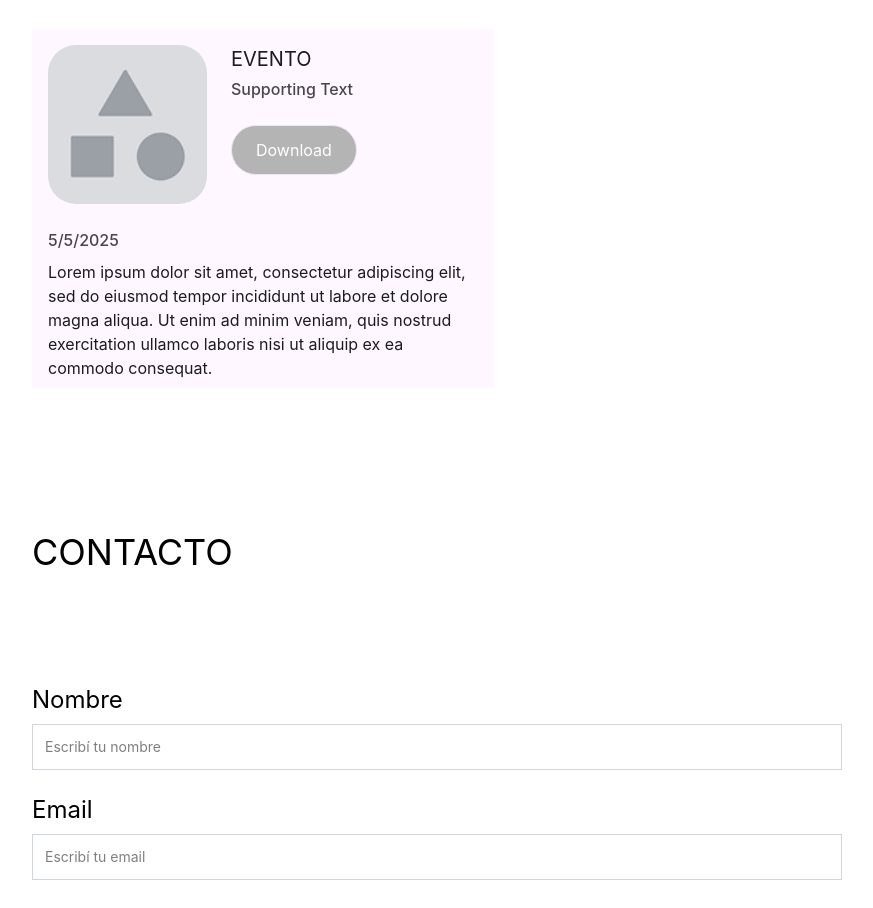
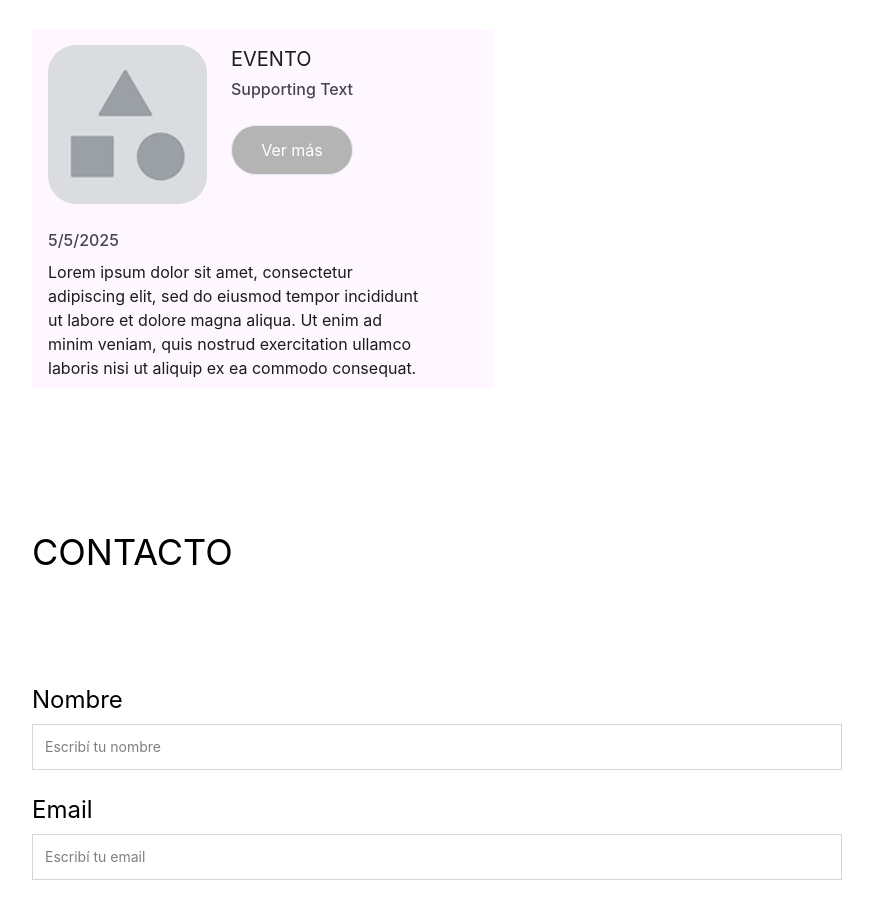
Before and after one commit to EdgarCamberos1894/Ecos, a React (Vite) app in the folder frontend/: page /profile in a window 1280 px wide. Shown: the part 2040-2948 px from the top of the page, without its empty margins (128-1001 px from the left). Built offline with nearby package versions, Linux system fonts and the light colour scheme; no server answers; sample sign-in values are in the browser's storage.

Commit message:
chore: update tailwind classes in component

```diff
--- a/frontend/src/shared/components/Cards/EventCard.tsx
+++ b/frontend/src/shared/components/Cards/EventCard.tsx
@@ -23,12 +23,15 @@ const EventCard = ({
             <h2 className="text-xl text-[#1D1B20]">{headline}</h2>
             <h4 className="font-medium text-[#49454F]">{supportingText}</h4>
           </div>
-          <Button className="gap-2 bg-[#6E6E6E] px-[24px] py-[10px] text-white"> Download </Button>
+          <Button className="cursor-pointer gap-2 bg-[#6E6E6E] px-[24px] py-[10px] text-white">
+            {" "}
+            Ver más{" "}
+          </Button>
         </div>
       </div>
       <div className="flex flex-col items-start gap-2 py-2">
         <h5 className="font-medium text-[#49454F]">{datePublished.toLocaleDateString()}</h5>
-        <p className="text-left text-[#1D1B20]">{contentPublished}</p>
+        <p className="text-left text-balance text-[#1D1B20]">{contentPublished}</p>
       </div>
     </div>
   );
```
